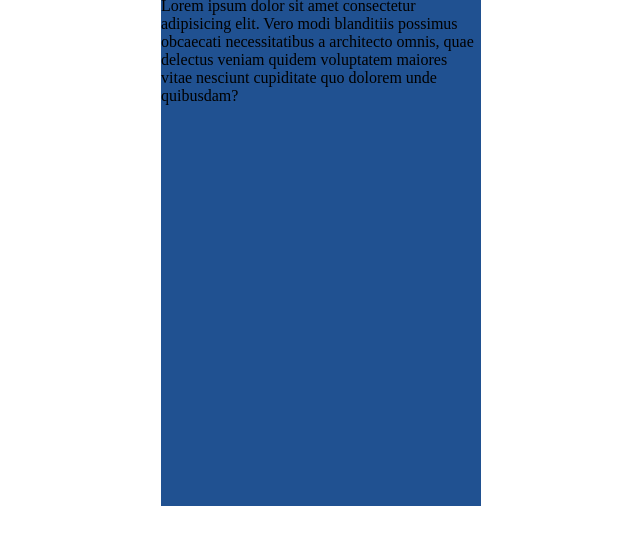
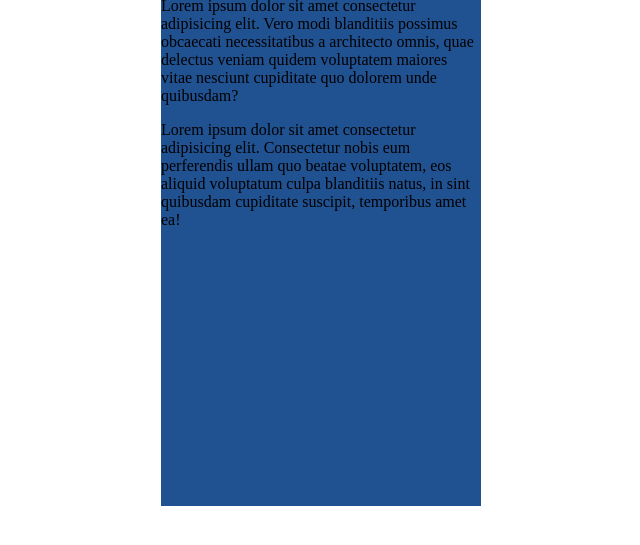
Before and after one commit to pirss93d/MyStudyProject, a plain HTML site: page index.html in a window 1280 px wide. Shown: the part 91-636 px from the top of the page, without its empty margins (319-959 px from the left). Drawn offline with Linux system fonts and the light colour scheme.

Commit message:
add text lorem

```diff
--- a/index.html
+++ b/index.html
@@ -78,6 +78,12 @@
       blanditiis possimus obcaecati necessitatibus a architecto omnis, quae
       delectus veniam quidem voluptatem maiores vitae nesciunt cupiditate quo
       dolorem unde quibusdam?
+      <p>
+        Lorem ipsum dolor sit amet consectetur adipisicing elit. Consectetur
+        nobis eum perferendis ullam quo beatae voluptatem, eos aliquid
+        voluptatum culpa blanditiis natus, in sint quibusdam cupiditate
+        suscipit, temporibus amet ea!
+      </p>
     </main>
   </body>
 </html>
```
